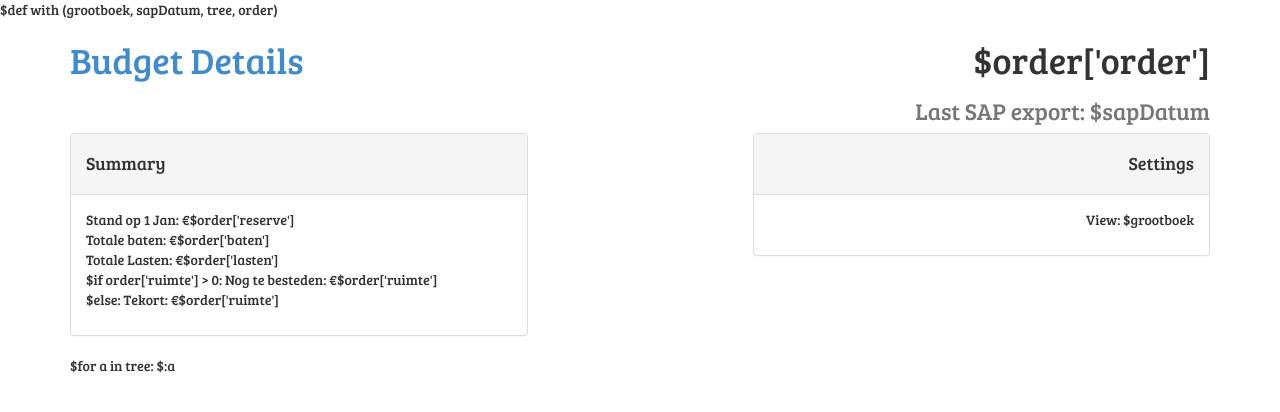
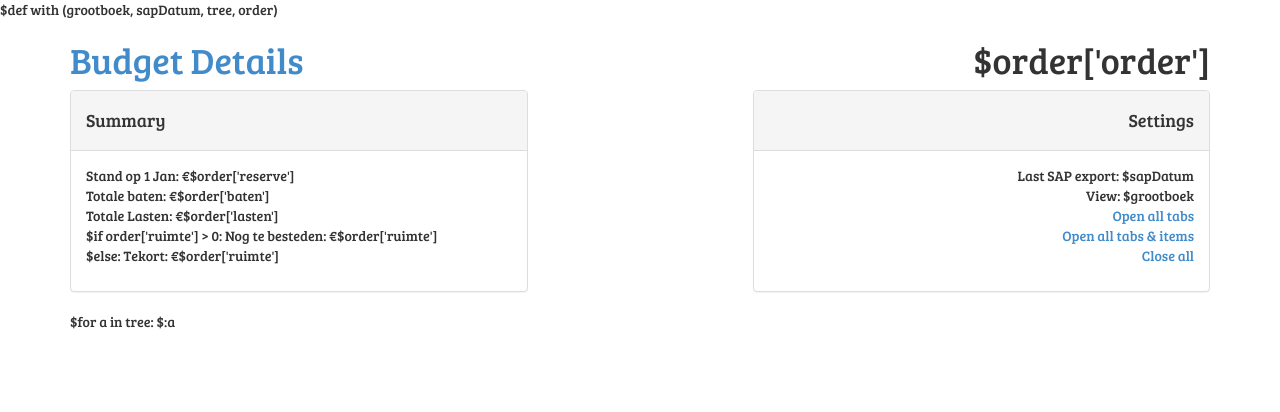
Before and after one commit to nlaurens/budgetRapportage, a Python web app: template templates/view.html in a window 1280 px wide. Shown: the top 412 px of the page. Run offline with Jinja, Linux system fonts and the light colour scheme; the template is opened without the code that fills it, so the values that code supplies are empty.

Commit message:
adds links to fold/unfold data structure

```diff
--- a/templates/view.html
+++ b/templates/view.html
@@ -34,7 +34,6 @@ $def with (grootboek, sapDatum, tree, order)
         </div>
         <div class="col-xs-6 text-right">
           <h1>$order['order']</h1>
-          <h1><small>Last SAP export: $sapDatum</small></h1>
         </div>
       </div>
       <div class="row">
@@ -63,7 +62,11 @@ $def with (grootboek, sapDatum, tree, order)
             </div>
             <div class="panel-body">
               <p>
+                Last SAP export: $sapDatum<br>
                 View: $grootboek<br>
+                <a href="?maxdepth=3">Open all tabs</a><br>
+                <a href="?maxdepth=10">Open all tabs & items</a><br>
+                <a href="?maxdepth=0">Close all</a>
               </p>
             </div>
           </div>
```
Also changed, not shown: templates/overview.html (+1 -8 lines).
